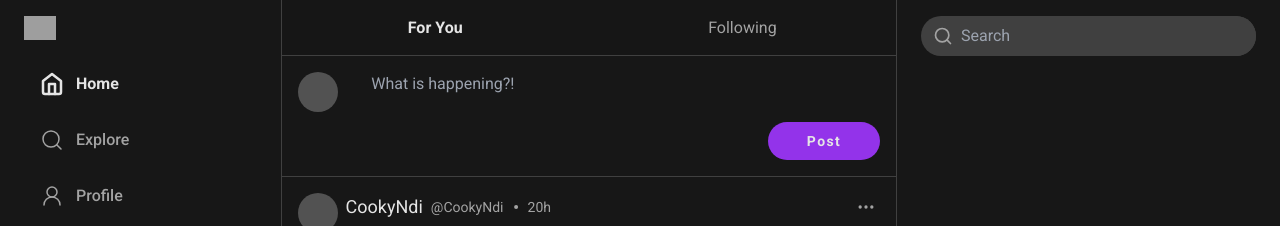
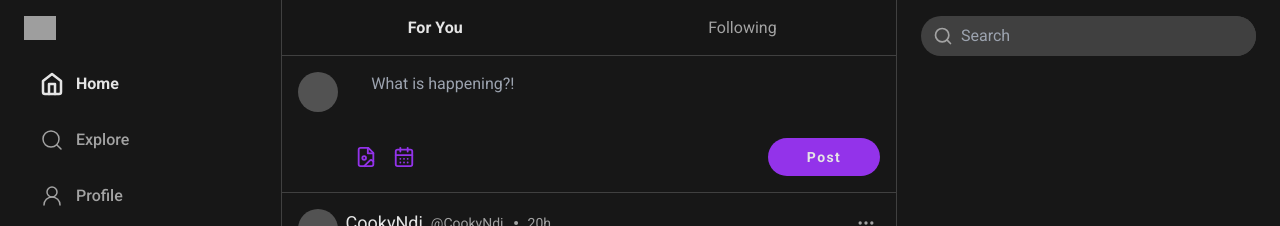
Before and after one commit to CookyNdi/next14-social-media, a Next.js app: page / in a window 1280 px wide. Shown: the top 226 px of the page. Built offline with nearby package versions, Linux system fonts and the light colour scheme; grey boxes are pictures that could not be loaded.

Commit message:
chore : detail styling in create post

```diff
--- a/app/_components/create-post.tsx
+++ b/app/_components/create-post.tsx
@@ -1,9 +1,13 @@
 'use client';
 import Button from '@/components/Button';
+import { CalendarDays, FileImage, X } from 'lucide-react';
+import Image from 'next/image';
 import React, { useEffect, useRef, useState } from 'react';
+import { twMerge } from 'tailwind-merge';
 
 const CreatePost = () => {
   const textareaRef = useRef<HTMLTextAreaElement>(null);
+  const [image, setImage] = useState<string[] | null>(null);
 
   const setTextareaHeight = () => {
     if (textareaRef.current) {
@@ -11,25 +15,74 @@ const CreatePost = () => {
       textareaRef.current.style.height = `${textareaRef.current.scrollHeight}px`;
     }
   };
-
   useEffect(() => {
     if (textareaRef.current) {
       setTextareaHeight();
     }
   }, []);
+
+  const handleInputImageChange = async (e: React.ChangeEvent<HTMLInputElement>) => {
+    const newImages = Array.from(e.target.files || []);
+    const base64Images = (await Promise.all(
+      newImages.map((file) => {
+        return new Promise((resolve) => {
+          const reader = new FileReader();
+          reader.onload = (e) => resolve(e.target?.result as string);
+          reader.readAsDataURL(file);
+        });
+      })
+    )) as string[];
+    setImage(base64Images);
+  };
   return (
     <div className='w-full h-auto p-4 flex border-b border-neutral-700'>
       <div className='flex w-16'>
         <div className='relative bg-neutral-600 rounded-full w-10 h-10'></div>
       </div>
-      <div className='w-full flex flex-col'>
+      <div className='w-full flex flex-col gap-y-4'>
         <textarea
           onInput={setTextareaHeight}
           ref={textareaRef}
           className='min-h-[50px] bg-transparent px-4 focus:outline-none resize-none'
           placeholder='What is happening?!'
         ></textarea>
-        <div className='flex justify-end'>
+        {image !== null && (
+          <div className='relative w-full'>
+            <div
+              className='w-8 h-8 rounded-full bg-neutral-800 flex items-center justify-center absolute top-4 right-4 cursor-pointer z-10'
+              onClick={() => setImage(null)}
+            >
+              <X className='text-neutral-400 hover:text-neutral-200' size={24} />
+            </div>
+            <Image
+              className='rounded-3xl pb-3 object-cover w-full h-auto'
+              src={image[0]}
+              alt={image[0]}
+              height={550}
+              width={550}
+            />
+          </div>
+        )}
+        <div className={twMerge('flex justify-between bg-neutral-900 sticky bottom-0', image !== null && 'py-4 border-t border-neutral-700')}>
+          <div className='flex items-center gap-x-4'>
+            <label
+              htmlFor='dropzone-file'
+              className='text-purple-600 cursor-pointer hover:text-purple-400'
+              title='add photo'
+            >
+              <FileImage size={22} />
+            </label>
+            <div className='text-purple-600 cursor-pointer hover:text-purple-400' title='schedule'>
+              <CalendarDays size={22} />
+            </div>
+            <input
+              onChange={(e) => handleInputImageChange(e)}
+              id='dropzone-file'
+              type='file'
+              className='hidden'
+              multiple={false}
+            />
+          </div>
           <Button className='w-28 text-sm font-semibold p-2'>Post</Button>
         </div>
       </div>
```
